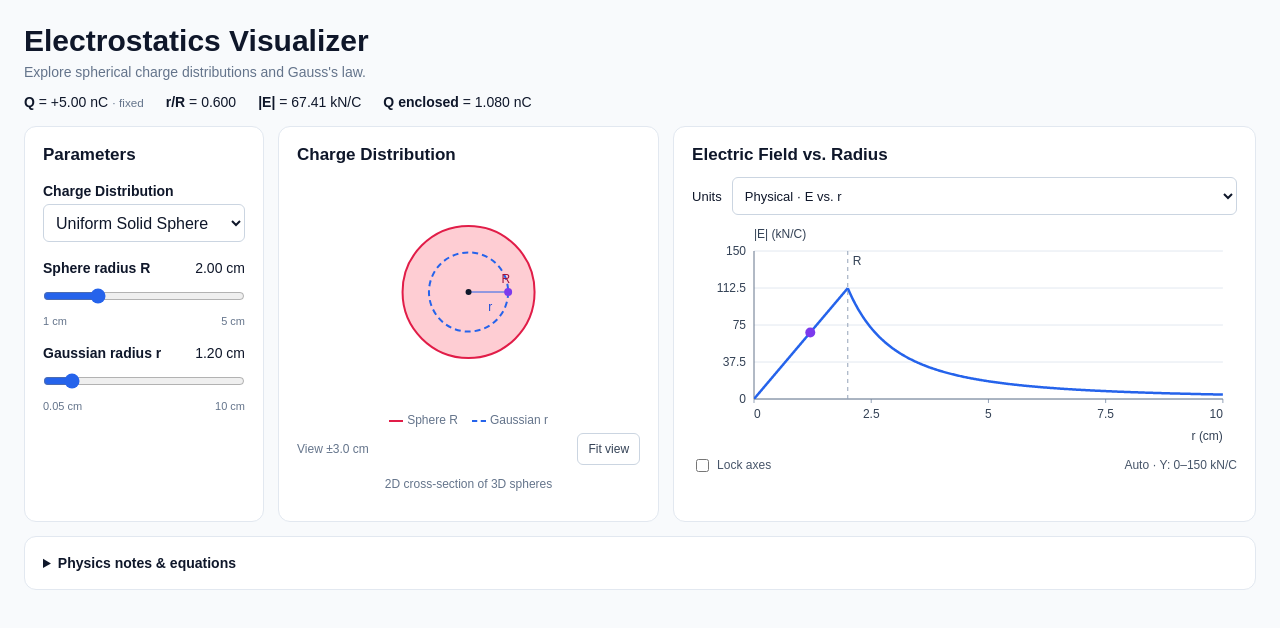
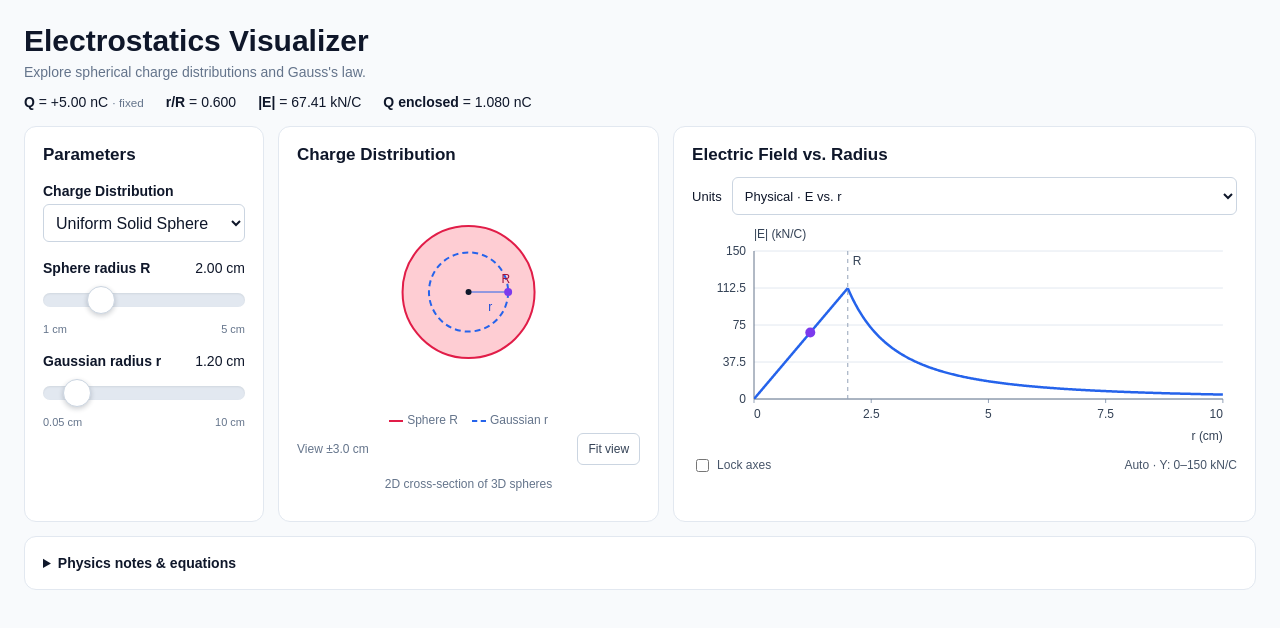
Before and after one commit to phyllos/electrostatics-visualizer, a React (Vite) app: page / in a window 1280 px wide. Shown: the top 628 px of the page. Built offline with nearby package versions, Linux system fonts and the light colour scheme.

Commit message:
Refine parameter slider styling

```diff
--- a/src/App.css
+++ b/src/App.css
@@ -162,15 +162,101 @@ select {
 }
 
 .control select,
-input[type="range"] {
+.physics-slider {
   width: 100%;
 }
 
-input[type="range"] {
-  min-height: 30px;
+/* ==========================================
+   Physics Sliders
+   ========================================== */
+
+.physics-slider {
+  width: 100%;
+  height: 38px;
   margin: 0;
-  accent-color: #2563eb;
+
+  appearance: none;
+  -webkit-appearance: none;
+
+  background: transparent;
+  cursor: pointer;
 }
+
+/* Chrome / Safari / Edge */
+.physics-slider::-webkit-slider-runnable-track {
+  height: 14px;
+
+  background: #e2e8f0;
+
+  border-radius: 999px;
+
+  box-shadow:
+    inset 0 1px 2px rgba(15, 23, 42, 0.08);
+}
+
+.physics-slider::-webkit-slider-thumb {
+  width: 28px;
+  height: 28px;
+
+  margin-top: -7px;
+
+  appearance: none;
+  -webkit-appearance: none;
+
+  background: #ffffff;
+
+  border: 1px solid #cbd5e1;
+  border-radius: 50%;
+
+  box-shadow:
+    0 2px 5px rgba(15, 23, 42, 0.20);
+
+  cursor: grab;
+
+  transition:
+    transform 100ms ease,
+    box-shadow 100ms ease;
+}
+
+.physics-slider::-webkit-slider-thumb:hover {
+  transform: scale(1.06);
+
+  box-shadow:
+    0 3px 8px rgba(15, 23, 42, 0.25);
+}
+
+.physics-slider::-webkit-slider-thumb:active {
+  cursor: grabbing;
+  transform: scale(1);
+}
+
+/* Firefox */
+.physics-slider::-moz-range-track {
+  height: 14px;
+
+  background: #e2e8f0;
+
+  border-radius: 999px;
+
+  box-shadow:
+    inset 0 1px 2px rgba(15, 23, 42, 0.08);
+}
+
+.physics-slider::-moz-range-thumb {
+  width: 28px;
+  height: 28px;
+
+  background: #ffffff;
+
+  border: 1px solid #cbd5e1;
+  border-radius: 50%;
+
+  box-shadow:
+    0 2px 5px rgba(15, 23, 42, 0.20);
+
+  cursor: grab;
+}
+
 
 input[type="checkbox"] {
   accent-color: #2563eb;
@@ -559,4 +645,15 @@ input[type="checkbox"] {
   .axis-lock {
     min-height: 44px;
   }
+
+  .physics-slider::-webkit-slider-thumb {
+    width: 32px;
+    height: 32px;
+    margin-top: -9px;
+  }
+
+  .physics-slider::-moz-range-thumb {
+    width: 32px;
+    height: 32px;
+  }
 }
--- a/src/components/ControlPanel.tsx
+++ b/src/components/ControlPanel.tsx
@@ -73,6 +73,7 @@ export default function ControlPanel({
 
           <input
             id="sphere-radius"
+            className="physics-slider"
             type="range"
             min="1"
             max="5"
@@ -102,6 +103,7 @@ export default function ControlPanel({
 
           <input
             id="gaussian-radius"
+            className="physics-slider"
             type="range"
             min="0.05"
             max="10"
```
